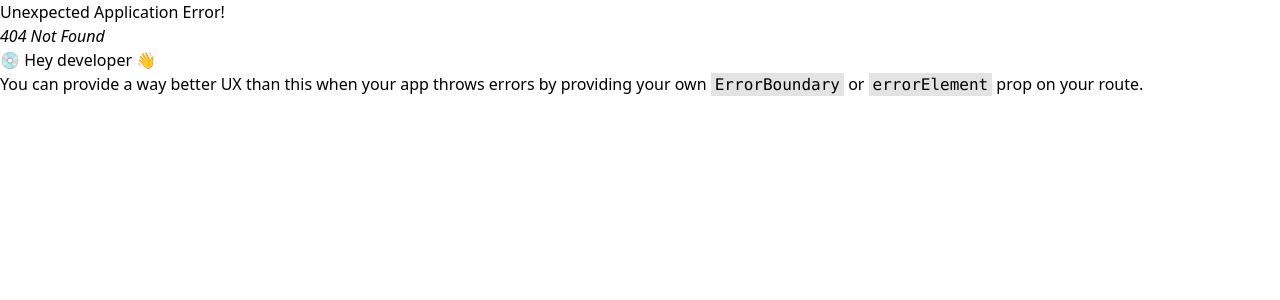
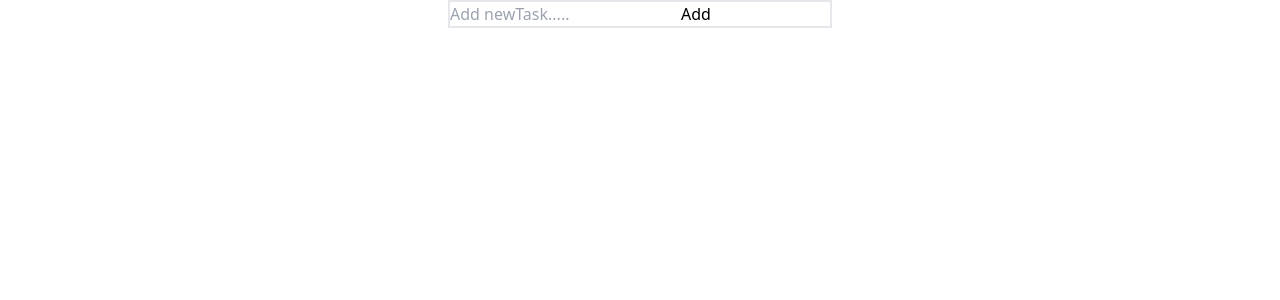
Before and after one commit to KabinaThapa/to-do-list-redux, a React (Vite) app: page /dashboard in a window 1280 px wide. Before the commit this address had no page. Shown: the top 300 px of the page. Built offline with nearby package versions, Linux system fonts and the light colour scheme; sample sign-in values are in the browser's storage.

Commit message:
Set token in local storage and add protected routes to dashboard portal

```diff
--- a/package.json
+++ b/package.json
@@ -11,6 +11,7 @@
   },
   "dependencies": {
     "@reduxjs/toolkit": "^1.9.5",
+    "axios": "^1.4.0",
     "formik": "^2.4.2",
     "react": "^18.2.0",
     "react-dom": "^18.2.0",
--- /dev/null
+++ b/src/pages/dashboard.tsx
@@ -0,0 +1,12 @@
+import React from 'react'
+import Form from '../components/form'
+
+const dashboard = () => {
+  return (
+    <>
+    <Form/>
+    </>
+  )
+}
+
+export default dashboard
--- a/src/pages/main.tsx
+++ /dev/null
@@ -1,9 +0,0 @@
-import React from 'react'
-
-const main = () => {
-  return (
-    <div>main</div>
-  )
-}
-
-export default main
--- a/src/pages/signin.tsx
+++ b/src/pages/signin.tsx
@@ -2,23 +2,34 @@ import React from 'react'
 import { Formik, Form} from 'formik'
 import * as Yup from 'yup'
 import Inputfield from '../components/inputfield'
-
+import axios from 'axios'
 import { ToastContainer, toast } from 'react-toastify'
 import "react-toastify/dist/ReactToastify.css"
+import { useNavigate } from 'react-router-dom'
 
 const signin = () => {
     const initialvalues={
-        emailAddress:'',
+        email:'',
         password:'',
         checkbox:false,
     }
     const validationSchema=Yup.object({
-        emailAddress:Yup.string().required('Please enter valid email address.'),
+        email:Yup.string().required('Please enter valid email address.'),
         password:Yup.string().required('Please enter correct password'),
         checkbox:Yup.boolean().oneOf([true],'Please accept all the terms and conditions.')
     })
+    const navigate=useNavigate()
     const handleSubmit=(values:typeof initialvalues)=>{
-        toast.success('Account scuccessfully created')
+        axios.post(' http://localhost:3000/login', {email:values.email, password:values.password})
+        .then((response)=>{toast.success('Scuccessfully signed in')
+        navigate('/dashboard')
+        localStorage.setItem('session-token', response.data.accessToken)
+    })
+
+        .catch(()=>{toast.error('Could not sign in')
+    })
+
+
 
     }
 
@@ -33,7 +44,7 @@ const signin = () => {
                     <div className='flex flex-col justify-center p-4  h-96 border-2 w-[50%] mt-12 backdrop-blur-sm'>
                        <h1 className='text-3xl mb-4'>LOGIN</h1>
                         <Form>
-                           <Inputfield type='text' name='emailAddress' label='Email Address'/>
+                           <Inputfield type='text' name='email' label='Email Address'/>
                            <Inputfield type='password' name='password' label='Password'/>
                            <Inputfield type='checkbox' name='checkbox' label='I accept all terms and conditions.'/>
                            <button type='submit' className='border-2 w-full'> Login</button>
--- a/src/pages/signup.tsx
+++ b/src/pages/signup.tsx
@@ -1,9 +1,12 @@
 import React from 'react'
 import Inputfield from '../components/inputfield'
-
+import axios from 'axios'
 import { useNavigate } from 'react-router-dom';
 import { Formik,Form } from 'formik';
 import * as Yup from 'yup'
+import { ToastContainer, toast } from 'react-toastify'
+import "react-toastify/dist/ReactToastify.css"
+
 
 const signup = () => {
     const initialvalues={
@@ -25,7 +28,14 @@ const signup = () => {
     })
     const navigate=useNavigate()
     const handleSubmit=(values:typeof initialvalues)=>{
-        navigate('/Loginpage')
+        axios.post(' http://localhost:3000/users', {email:values.email, password:values.password})
+        .then((response)=>{toast.success('Scuccessfully created your account.')
+        navigate('/sign-in')
+        localStorage.setItem('token', response.data.accessToken)
+    })
+
+        .catch(()=>{toast.error('Could not sign in')})
+
 
     }
 
--- /dev/null
+++ b/src/protected-routes/protected.tsx
@@ -0,0 +1,13 @@
+import React from 'react'
+import { Navigate } from 'react-router-dom'
+
+const Protected = ({children}:{children:React.ReactNode}) => {
+
+    const token=localStorage.getItem('session-token')
+  if(token){
+    return <div>{children}</div>}
+    return <Navigate to='/'/>
+
+}
+
+export default Protected
--- a/src/routes/routes.tsx
+++ b/src/routes/routes.tsx
@@ -2,7 +2,9 @@ import { createBrowserRouter } from 'react-router-dom'
 import Home from '../pages/home'
 import SignIn from '../pages/signin'
 import SignUp from '../pages/signup'
-import Main from '../pages/main'
+
+import Dashboard from './../pages/dashboard';
+import Protected from '../protected-routes/protected';
 
 
 export const router = createBrowserRouter([
@@ -19,7 +21,8 @@ export const router = createBrowserRouter([
     element: <SignUp />,
   },
   {
-    path: '/main',
-    element: <Main />,
+    path: '/dashboard',
+    element:
+    (<Protected><Dashboard /></Protected>),
   },
 ])
```
Also changed, not shown: 1 other file (tests, documents, lock files or other folders).
